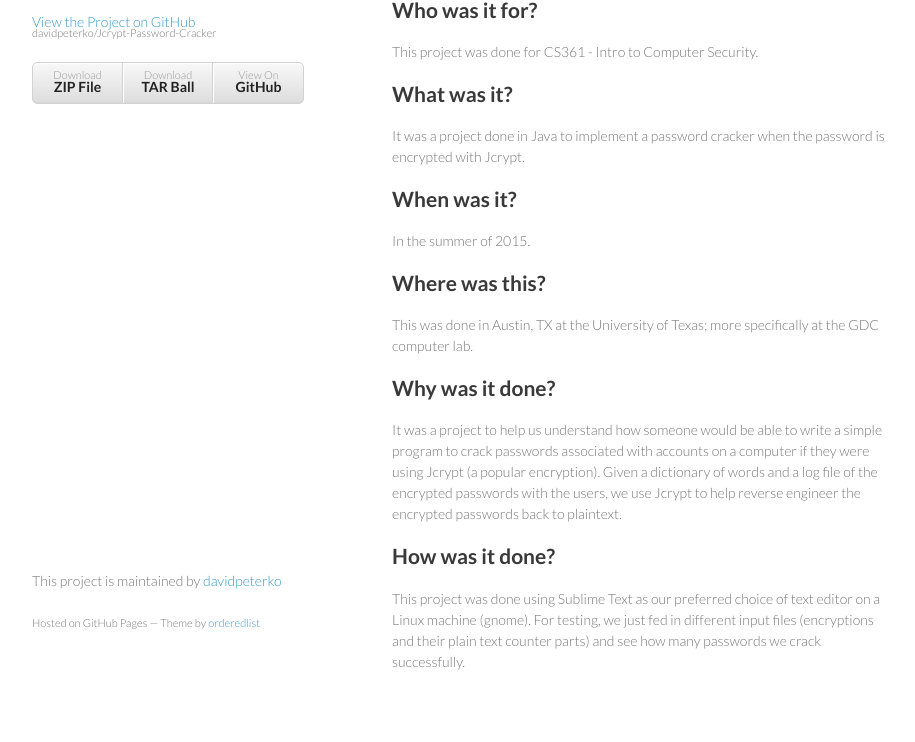
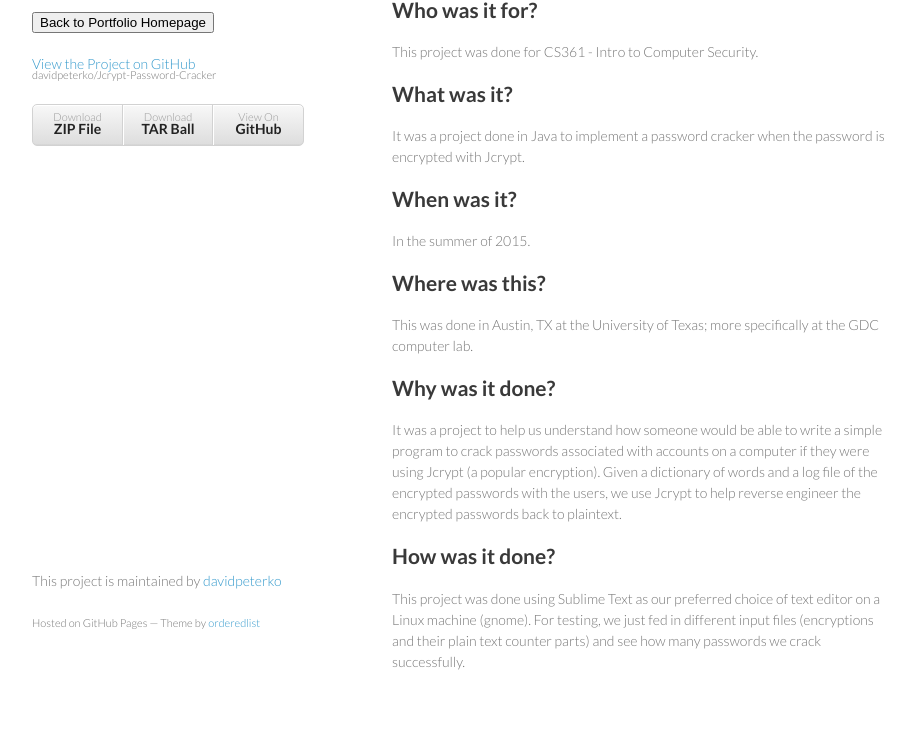
Before and after one commit to dpk326/Jcrypt-Password-Cracker, a plain HTML site: page index.html in a window 1280 px wide. Shown: the part 98-840 px from the top of the page, without its empty margins (178-1093 px from the left). Drawn offline with Linux system fonts and the light colour scheme.

Commit message:
Update index.html

```diff
--- a/index.html
+++ b/index.html
@@ -16,6 +16,8 @@
     <div class="wrapper">
       <header>
         <h1>Jcrypt Cracker</h1>
+        <button onclick="htts://davidpeterko.github.io'">Back to Portfolio Homepage</button>
+
         <p></p>
 
         <p class="view"><a href="https://github.com/davidpeterko/Jcrypt-Password-Cracker">View the Project on GitHub <small>davidpeterko/Jcrypt-Password-Cracker</small></a></p>
```
